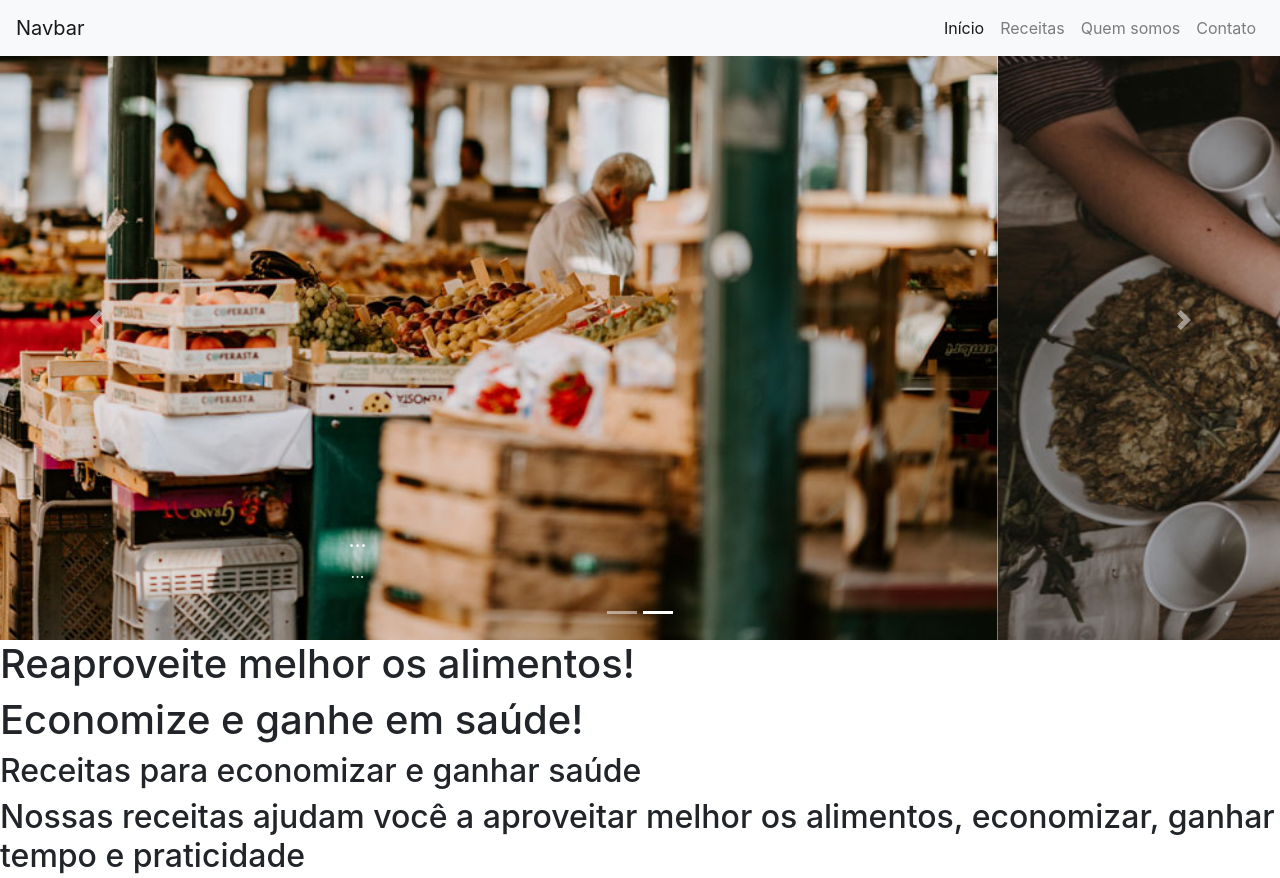
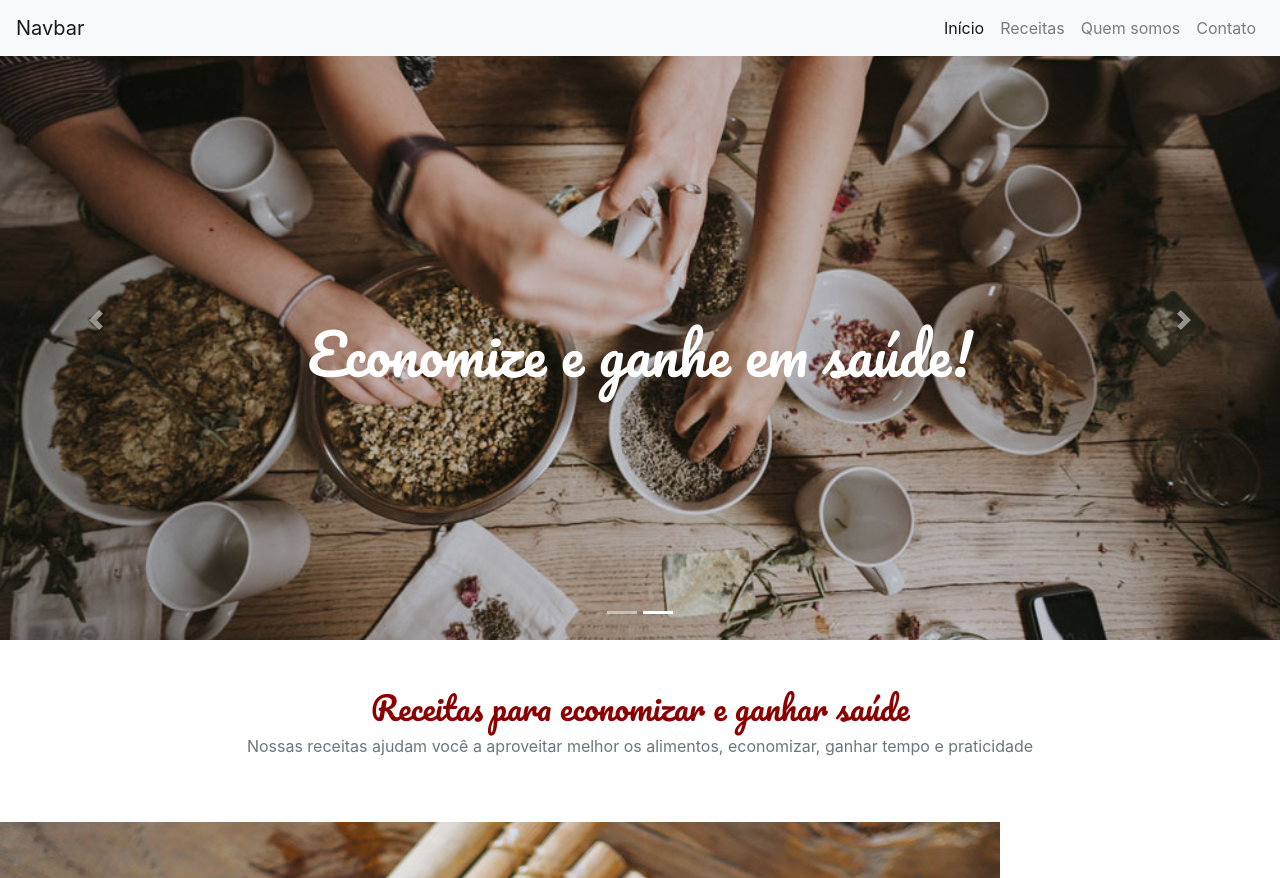
Before and after one commit to RodrigodevChagas/landingPage_Bootstrap, a plain HTML site: page index.html in a window 1280 px wide. Shown: the top 878 px of the page. Drawn offline with nearby package versions, Linux system fonts and the light colour scheme.

Commit message:
explorando variedade do bootstrap

```diff
--- a/index.html
+++ b/index.html
@@ -5,6 +5,7 @@
   <meta charset="utf-8">
   <meta name="viewport" content="width=device-width, initial-scale=1">
   <title>fruta e fruto</title>
+  <link href="https://fonts.googleapis.com/css2?family=Pacifico&display=swap" rel="stylesheet">
   <link rel="stylesheet" href="https://cdn.jsdelivr.net/npm/bootstrap@4.0.0/dist/css/bootstrap.min.css"
    integrity="sha384-Gn5384xqQ1aoWXA+058RXPxPg6fy4IWvTNh0E263XmFcJlSAwiGgFAW/dAiS6JXm" crossorigin="anonymous">
   <link rel="stylesheet" type="text/css" href="src/style.css">
@@ -35,7 +36,7 @@
     </div>
   </nav>
 
-  <div id="carouselExampleIndicators" class="carousel slide" data-ride="carousel">
+  <div id="carouselExampleIndicators" class="carousel slide" data-interval="3000" data-ride="carousel">
     <ol class="carousel-indicators">
       <li data-target="#carouselExampleIndicators" data-slide-to="0" class="active"></li>
       <li data-target="#carouselExampleIndicators" data-slide-to="1"></li>
@@ -43,16 +44,14 @@
     <div class="carousel-inner">
       <div class="carousel-item active">
         <img class="d-block w-100  imagem_carrossel_um" src="src/img/carrossel-img1.jpg" alt="First slide">
-        <div class="carousel-caption d-none d-md-block">
-          <h5>...</h5>
-          <p>...</p>
+        <div class="carousel-caption d-none d-md-block h-50">
+          <h1 class="Fonte-Pacifico display-4">Reaproveite melhor os alimentos!</h1>
         </div>
       </div>
       <div class="carousel-item">
         <img class="d-block w-100  imagem_carrossel_dois" src="src/img/carrossel-img2.jpg" alt="Second slide">
-        <div class="carousel-caption d-none d-md-block">
-          <h5>...</h5>
-          <p>...</p>
+        <div class="carousel-caption d-none d-md-block h-50">
+          <h1 class="Fonte-Pacifico display-4">Economize e ganhe em saúde!</h1>
         </div>
       </div>
     </div>
@@ -66,11 +65,9 @@
     </a>
   </div>
 
-  <h1>Reaproveite melhor os alimentos!</h1>
-  <h1>Economize e ganhe em saúde!</h1>
 
-  <h2>Receitas para economizar e ganhar saúde</h2>
-  <h2>Nossas receitas ajudam você a aproveitar melhor os alimentos, economizar, ganhar tempo e praticidade</h2>
+  <h2 class="text-center Fonte-Pacifico cor-especial pt-5">Receitas para economizar e ganhar saúde</h2>
+  <p class="text-center text-secondary pb-5">Nossas receitas ajudam você a aproveitar melhor os alimentos, economizar, ganhar tempo e praticidade</p>
 
   <img src="src/img/receita-abacate.jpg" alt="tigela com salada de abacate, vista superior">
   <h3>Tigela de abacate</h3>
--- a/src/style.css
+++ b/src/style.css
@@ -7,3 +7,11 @@
     object-fit: cover;
     height: 80vh;
 }
+
+.Fonte-Pacifico{
+    font-family:'Pacifico', cursive;
+}
+
+.cor-especial{
+    color: darkred;
+}
```
